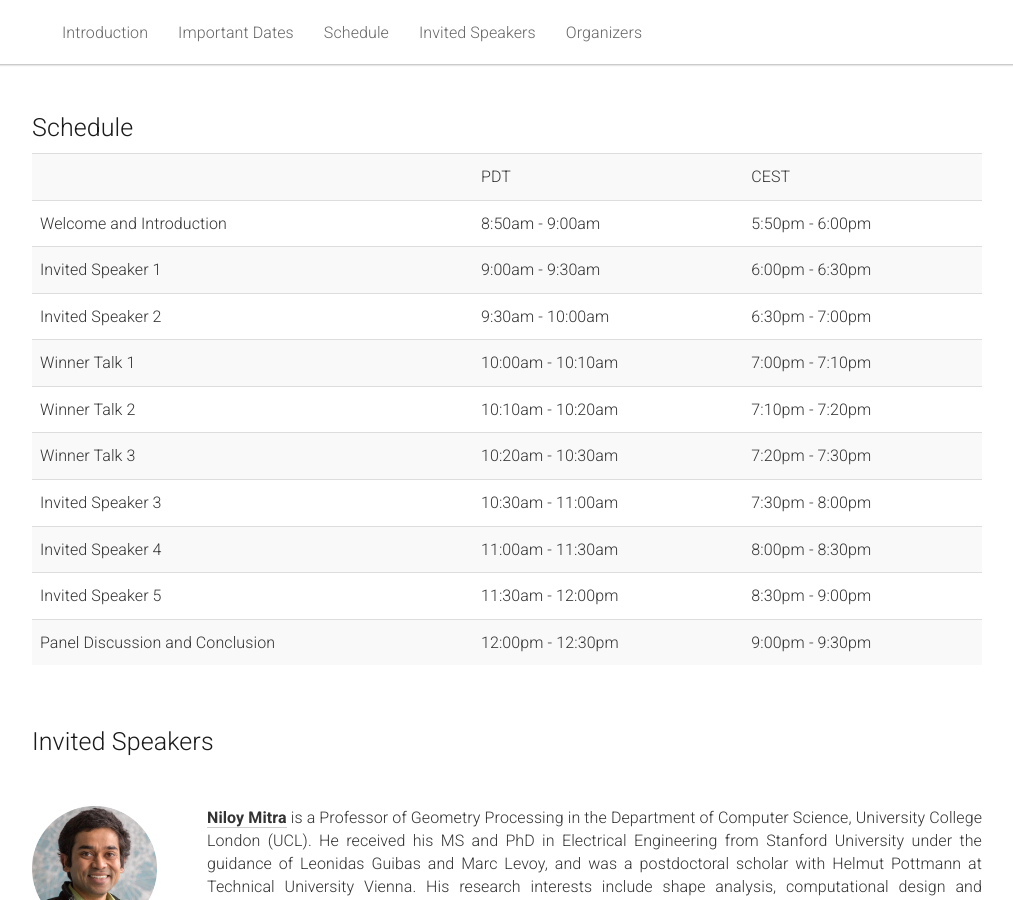
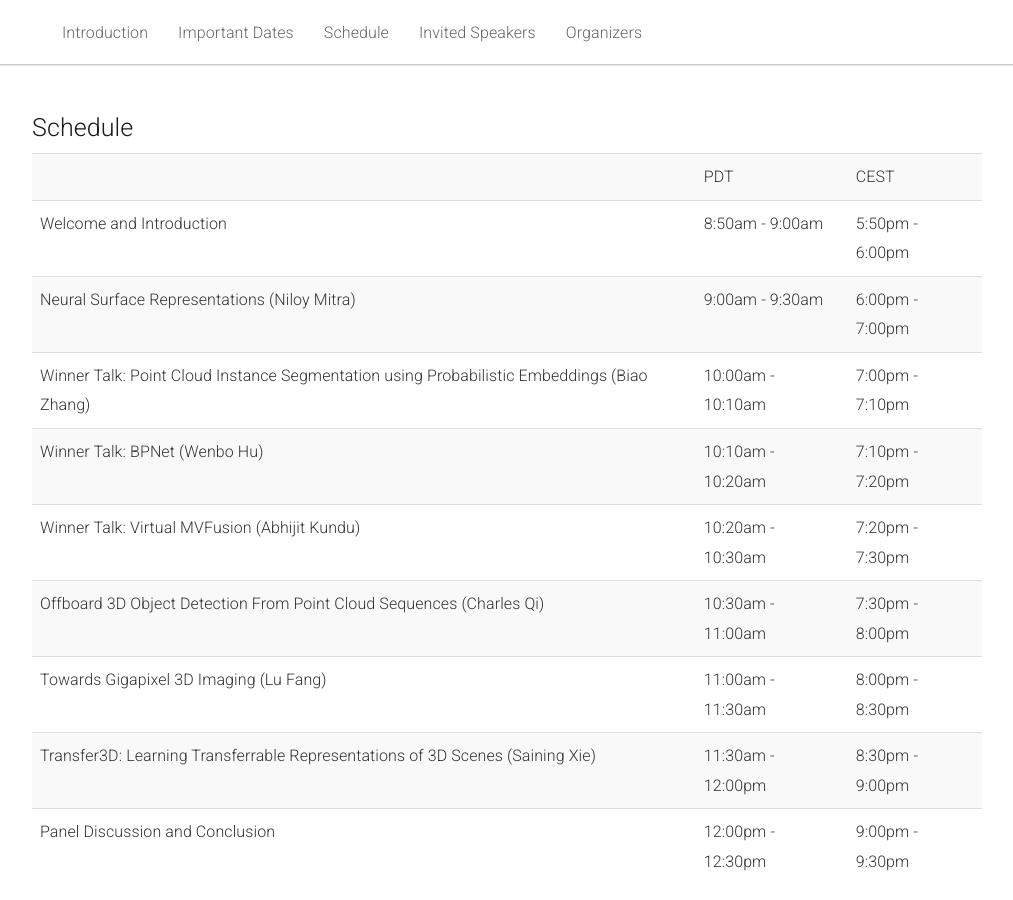
Before and after one commit to ScanNet/cvpr2021workshop, a Jekyll site: the page built from _pages/home.md, in a window 1280 px wide and 900 px high, scrolled down 1774 px. Shown: the whole window, without its empty margins (133-1146 px from the left). Built offline with Jekyll 4.4.1, drawn with Linux system fonts in a browser that asks for light colours.

Commit message:
Update home.md

```diff
--- a/_pages/home.md
+++ b/_pages/home.md
@@ -171,35 +171,31 @@ acknowledgements: ""
           <td>8:50am - 9:00am</td><td>5:50pm - 6:00pm</td>
         </tr>
         <tr>
-          <td>Invited Speaker 1</td>
-          <td>9:00am - 9:30am</td><td>6:00pm - 6:30pm</td>
+          <td>Neural Surface Representations (Niloy Mitra)</td>
+          <td>9:00am - 9:30am</td><td>6:00pm - 7:00pm</td>
         </tr>
         <tr>
-          <td>Invited Speaker 2</td>
-          <td>9:30am - 10:00am</td><td>6:30pm - 7:00pm</td>
-        </tr>
-        <tr>
-          <td>Winner Talk 1 </td>
+          <td>Winner Talk: Point Cloud Instance Segmentation using Probabilistic Embeddings (Biao Zhang)</td>
           <td>10:00am - 10:10am</td><td>7:00pm - 7:10pm</td>
         </tr>
         <tr>
-          <td>Winner Talk 2 </td>
+          <td>Winner Talk: BPNet (Wenbo Hu) </td>
           <td>10:10am - 10:20am</td><td>7:10pm - 7:20pm</td>
         </tr>
         <tr>
-          <td>Winner Talk 3 </td>
+          <td>Winner Talk: Virtual MVFusion (Abhijit Kundu) </td>
           <td>10:20am - 10:30am</td><td>7:20pm - 7:30pm</td>
         </tr>
         <tr>
-          <td>Invited Speaker 3</td>
+          <td>Offboard 3D Object Detection From Point Cloud Sequences (Charles Qi) </td>
           <td>10:30am - 11:00am</td><td>7:30pm - 8:00pm</td>
         </tr>
         <tr>
-          <td>Invited Speaker 4</td> <!--  Saining Xie: Transfer3D: Learning Transferrable Representations of 3D Scenes -->
+          <td>Towards Gigapixel 3D Imaging (Lu Fang) </td>
           <td>11:00am - 11:30am</td><td>8:00pm - 8:30pm</td>
         </tr>
         <tr>
-          <td>Invited Speaker 5</td>
+          <td>Transfer3D: Learning Transferrable Representations of 3D Scenes (Saining Xie)</td>
           <td>11:30am - 12:00pm</td><td>8:30pm - 9:00pm</td>
         </tr>
         <tr>
```
